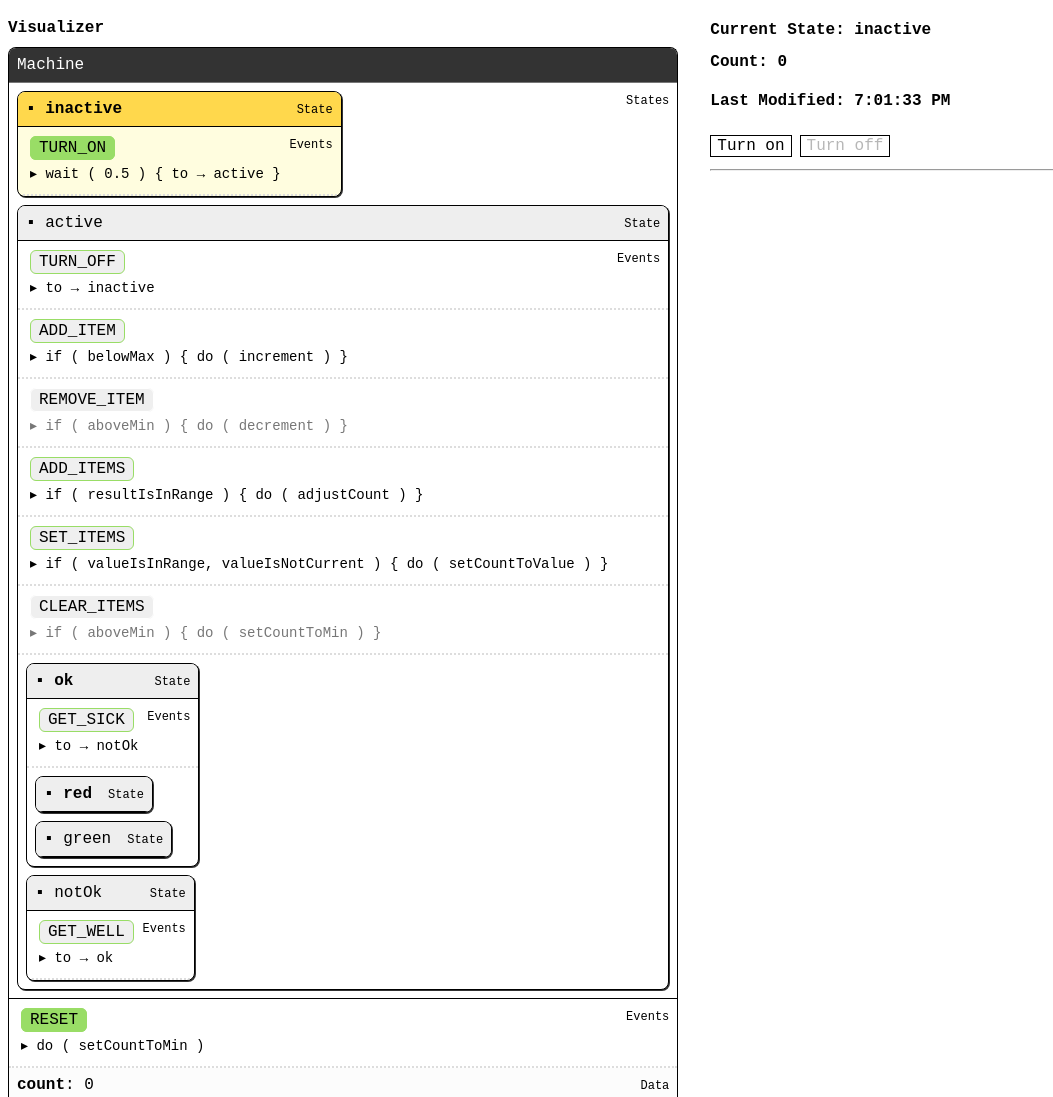
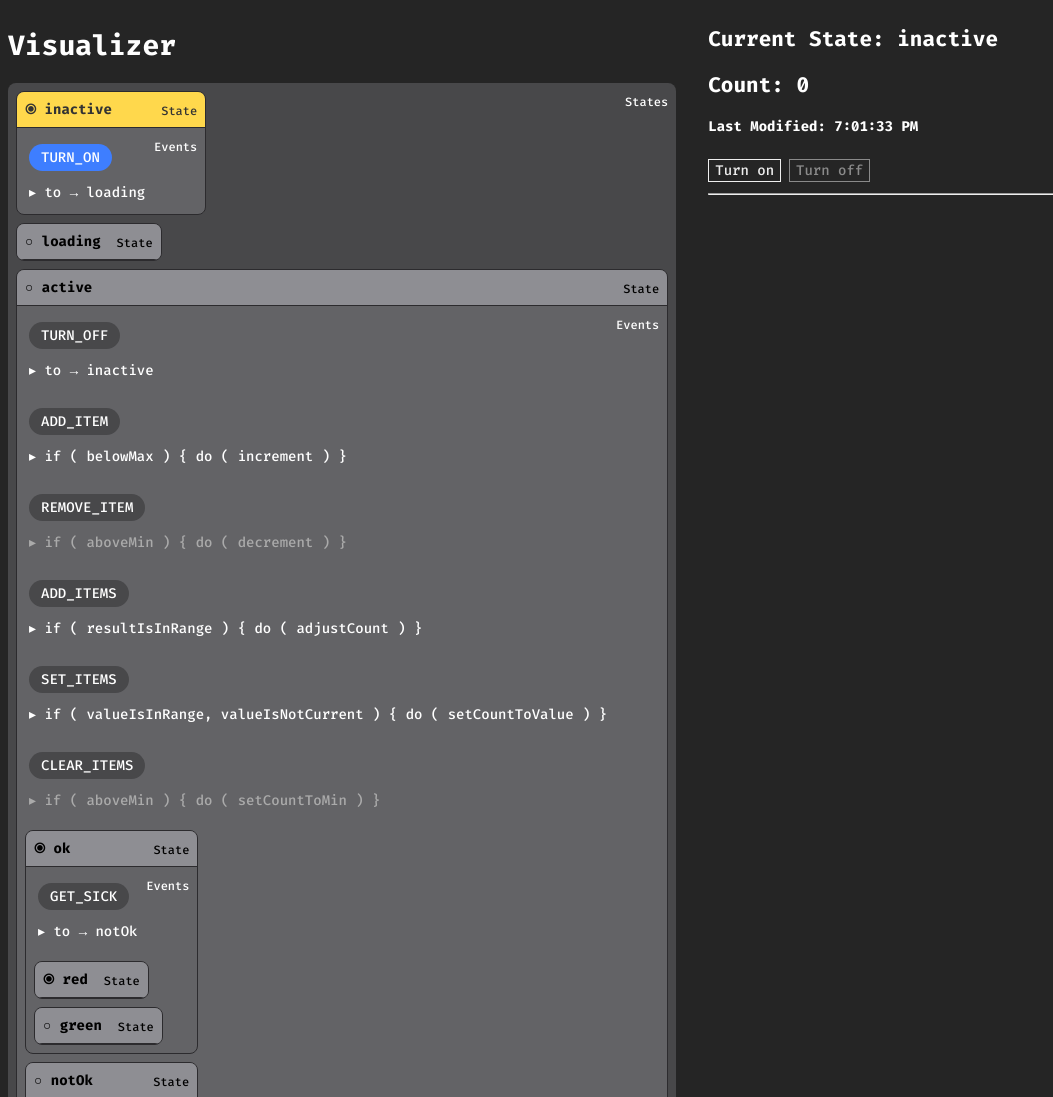
Before and after one commit to steveruizok/react-use-maho, a React app in the folder example/: page / in a window 1280 px wide. Shown: the top 1097 px of the page, without its empty margins (0-1053 px from the left). Built offline with nearby package versions, Linux system fonts and the light colour scheme; some packages are replaced by stand-ins of ours.

Commit message:
Improves visualizer, adds click-to-send-event

```diff
--- a/example/package.json
+++ b/example/package.json
@@ -6,6 +6,8 @@
   "license": "MIT",
   "private": true,
   "dependencies": {
+    "@emotion/core": "^10.0.22",
+    "@emotion/styled": "^10.0.23",
     "react": "link:../node_modules/react",
     "react-dom": "^16.8.6",
     "react-scripts": "^3.0.1",
--- a/example/src/App.js
+++ b/example/src/App.js
@@ -1,7 +1,7 @@
 // @ts-check
 import React from "react"
 import { useMaho } from "react-use-maho"
-import { Visualizer } from "./components/visualizer"
+import { Visualizer } from "./components/Visualizer/"
 
 const ItemCounter = ({ min = 0, max = 10 }) => {
   const [state, send, { isIn, can }] = useMaho({
@@ -14,10 +14,15 @@ const ItemCounter = ({ min = 0, max = 10 }) => {
         on: {
           TURN_ON: [
             {
-              to: "active",
-              wait: 0.5
+              to: "loading"
             }
           ]
+        }
+      },
+      loading: {
+        onEnter: {
+          to: "active",
+          wait: 0.5
         }
       },
       active: {
@@ -25,9 +30,6 @@ const ItemCounter = ({ min = 0, max = 10 }) => {
         states: {
           ok: {
             initial: "red",
-            onEnter: {
-              to: "notOk"
-            },
             states: {
               red: {},
               green: {}
@@ -111,7 +113,7 @@ const ItemCounter = ({ min = 0, max = 10 }) => {
     >
       <div>
         <h1 style={{ width: "fit-content" }}>Visualizer</h1>
-        <Visualizer machine={state} />
+        <Visualizer machine={state} send={send} />
       </div>
       <div>
         <h2>Current State: {state.current.name}</h2>
--- /dev/null
+++ b/example/src/components/Visualizer/EventHandler.js
@@ -0,0 +1,79 @@
+import React from "react"
+import { MachineContext } from "./index"
+
+export function EventHandler({ event }) {
+  const [machine] = React.useContext(MachineContext)
+  let conditions = []
+  let actions = []
+  let handlerCanRun = true
+
+  let string = ""
+
+  // Conditions
+
+  let { if: conds } = event
+  if (conds !== undefined) {
+    conds = Array.isArray(conds) ? conds : Array(conds)
+    for (let cond of conds) {
+      if (typeof cond === "string") {
+        console.log(machine.conditions[cond])
+        const c = machine.conditions[cond]
+        if (!c(machine.data)) {
+          handlerCanRun = false
+        }
+      } else {
+        if (!cond(machine.data)) {
+          handlerCanRun = false
+        }
+      }
+      conditions.push(typeof cond === "string" ? cond : "{...}")
+    }
+  }
+
+  // Actions
+
+  let { do: acts } = event
+  if (acts !== undefined) {
+    acts = Array.isArray(acts) ? acts : Array(acts)
+    for (let act of acts) {
+      actions.push(typeof act === "string" ? act : "{...}")
+    }
+  }
+
+  const actionsString =
+    actions.length > 0 ? "do ( " + actions.join(", ") + " )" : undefined
+
+  // Transitions
+  let { to: transition } = event
+
+  const transitionString =
+    transition === undefined ? undefined : `to → ${transition}`
+
+  string = [transitionString, actionsString].filter(v => v).join(", ")
+
+  // Delays
+
+  let { wait: delay } = event
+
+  if (conditions.length > 0) {
+    string = `if ( ${conditions.join(", ")} ) { ${string} }`
+  }
+
+  if (delay !== undefined) {
+    string = `wait ( ${delay} ) { ${string} }`
+  }
+
+  string = "▸ " + string
+
+  return (
+    <div
+      style={{
+        color: handlerCanRun ? "#fff" : "#aaa",
+        fontSize: 14,
+        paddingTop: 8
+      }}
+    >
+      {string}
+    </div>
+  )
+}
--- /dev/null
+++ b/example/src/components/Visualizer/EventHandlers.js
@@ -0,0 +1,47 @@
+import React from "react"
+import { EventHandler } from "./EventHandler"
+import { MachineContext } from "./index"
+
+export function EventHandlers({ name, inPath, handlers }) {
+  const [machine, send] = React.useContext(MachineContext)
+  if (!Array.isArray(handlers)) handlers = Array(handlers)
+
+  let canRun = handlers.every(handler => {
+    let { if: conds } = handler
+    if (conds !== undefined) {
+      conds = Array.isArray(conds) ? conds : Array(conds)
+      return conds.every(cond => {
+        if (typeof cond === "string") {
+          return machine.conditions[cond](machine.data)
+        } else {
+          return cond(machine.data)
+        }
+      })
+    } else {
+      return true
+    }
+  })
+
+  return (
+    <div style={{ padding: 12, paddingRight: 60 }}>
+      <button
+        onClick={() => send(name)}
+        style={{
+          color: "#fff",
+          backgroundColor: inPath && canRun ? "#3e7eff" : "#48484a",
+          padding: "4px 12px 4px 12px",
+          borderRadius: 32,
+          border: "none",
+          cursor: "pointer",
+          outline: "none"
+        }}
+      >
+        {" "}
+        {name}
+      </button>
+      {handlers.map((h, i) => (
+        <EventHandler key={i} event={h} />
+      ))}
+    </div>
+  )
+}
--- /dev/null
+++ b/example/src/components/Visualizer/Events.js
@@ -0,0 +1,19 @@
+import React from "react"
+import { EventHandlers } from "./EventHandlers"
+import { Label } from "./Label"
+
+export function Events({ inPath, handlers }) {
+  return (
+    <div style={{ position: "relative" }}>
+      <Label>Events</Label>
+      {Object.keys(handlers).map((key, i) => (
+        <EventHandlers
+          key={i}
+          name={key}
+          inPath={inPath}
+          handlers={handlers[key]}
+        />
+      ))}
+    </div>
+  )
+}
--- /dev/null
+++ b/example/src/components/Visualizer/Label.js
@@ -0,0 +1,16 @@
+import React from "react"
+
+export function Label({ children }) {
+  return (
+    <div
+      style={{
+        position: "absolute",
+        top: 11,
+        right: 8,
+        fontSize: 12
+      }}
+    >
+      {children}
+    </div>
+  )
+}
--- /dev/null
+++ b/example/src/components/Visualizer/State.js
@@ -0,0 +1,26 @@
+import React from "react"
+import { States } from "./States"
+import { Label } from "./Label"
+import { Events } from "./Events"
+import { MachineContext } from "./index"
+import { StateContainer, StateHeader } from "./styled"
+
+export function State({ state, isInitial }) {
+  const [machine] = React.useContext(MachineContext)
+  const inPath = machine.path.includes(state)
+
+  return (
+    <StateContainer>
+      <StateHeader inPath={inPath}>
+        <b>
+          {isInitial ? "⦿" : "○"} {state.name}
+        </b>
+        <Label>State</Label>
+      </StateHeader>
+      {state.on !== undefined && <Events inPath={inPath} handlers={state.on} />}{" "}
+      {state.states !== undefined && (
+        <States initial={state.initial} states={state.states} />
+      )}
+    </StateContainer>
+  )
+}
--- /dev/null
+++ b/example/src/components/Visualizer/States.js
@@ -0,0 +1,13 @@
+import React from "react"
+import { StatesBranch } from "./StatesBranch"
+
+export function States({ initial, states }) {
+  return states.map((branch, i) => (
+    <div
+      key={i}
+      style={{ padding: 8, display: "grid", gridAutoFlow: "row", gap: 8 }}
+    >
+      <StatesBranch initial={initial} branch={branch} />
+    </div>
+  ))
+}
--- /dev/null
+++ b/example/src/components/Visualizer/StatesBranch.js
@@ -0,0 +1,8 @@
+import React from "react"
+import { State } from "./State"
+
+export function StatesBranch({ initial, branch }) {
+  return branch.map((state, i) => (
+    <State key={i} state={state} isInitial={initial === state.name} />
+  ))
+}
--- /dev/null
+++ b/example/src/components/Visualizer/index.js
@@ -0,0 +1,64 @@
+// @ts-check
+import React from "react"
+import { Label } from "./Label"
+import { States } from "./States"
+import { Events } from "./Events"
+import { MachineContainer, MachineHeader } from "./styled"
+
+export const MachineContext = React.createContext(null)
+
+export function Visualizer({ machine, send }) {
+  return (
+    <MachineContext.Provider value={[machine, send]}>
+      <MachineContainer>
+        {machine.states !== undefined && (
+          <div
+            style={{
+              borderBottom: "1px solid #000",
+              position: "relative"
+            }}
+          >
+            <Label>States</Label>
+            <States initial={machine.initial} states={machine.states} />
+          </div>
+        )}
+        {machine.on !== undefined && (
+          <Events inPath={true} handlers={machine.on} />
+        )}
+
+        {machine.data !== undefined && (
+          <div
+            style={{
+              padding: 8,
+              borderTop: "1px solid #000",
+              borderBottom: "1px solid #000",
+              position: "relative"
+            }}
+          >
+            <Label>Data</Label>
+            {Object.keys(machine.data).map((key, i) => (
+              <div key={i}>
+                <b>{key}</b>: {JSON.stringify(machine.data[key])}
+              </div>
+            ))}
+          </div>
+        )}
+        {machine.computed !== undefined && (
+          <div
+            style={{
+              padding: 8,
+              position: "relative"
+            }}
+          >
+            <Label>Computed</Label>
+            {Object.keys(machine.computed).map((key, i) => (
+              <div key={i}>
+                <b>{key}</b>: {JSON.stringify(machine.computed[key])}
+              </div>
+            ))}
+          </div>
+        )}
+      </MachineContainer>
+    </MachineContext.Provider>
+  )
+}
--- /dev/null
+++ b/example/src/components/Visualizer/styled.js
@@ -0,0 +1,42 @@
+/** @jsx jsx */
+import { css } from "@emotion/core"
+import styled from "@emotion/styled"
+
+const light = ["#8e8e93", "#aeaeb2", "#c7c7cc", "#d1d1d6", "#e5e5e9", "#f2f2f7"]
+const dark = ["#8e8e93", "#636366", "#48484a", "#3a393c", "#2c2b2e", "#1c1b1e"]
+
+export const MachineContainer = styled.div`
+  background-color: ${dark[2]};
+  border-radius: 8px;
+  overflow: hidden;
+  width: fit-content;
+`
+
+export const MachineHeader = styled.div`
+  background-color: ${dark[3]};
+  padding: 8px 12px;
+  border-bottom: 1px solid ${dark[4]};
+`
+
+export const StateContainer = styled.div`
+  border: 1px solid ${dark[4]};
+  background-color: ${dark[1]};
+  border-radius: 8px;
+  overflow: hidden;
+  width: fit-content;
+`
+
+export const StateHeader = styled.div`
+  background-color: ${({ inPath }) => (inPath ? "#ffd84c" : dark[0])};
+  color: ${({ inPath }) => (inPath ? "#333" : "#000")};
+  font-style: bold;
+  padding: 8px;
+  padding-right: 60px;
+  border-bottom: 1px solid ${dark[4]};
+`
+
+export const EventName = styled.span``
+
+export const Event = styled.div``
+
+export const Section = styled.div``
--- a/example/src/components/visualizer.js
+++ /dev/null
@@ -1,281 +0,0 @@
-// @ts-check
-import React from "react"
-
-const MachineContext = React.createContext(null)
-
-export function Visualizer({ machine }) {
-  return (
-    <MachineContext.Provider value={machine}>
-      <div
-        style={{
-          border: "1px solid #000",
-          borderBottom: "1px solid #777",
-          borderRadius: 8,
-          overflow: "hidden",
-          width: "fit-content"
-        }}
-      >
-        <div
-          style={{
-            padding: 8,
-            backgroundColor: "#333",
-            color: "#fff",
-            borderBottom: "1px solid #777"
-          }}
-        >
-          Machine
-        </div>
-        {machine.states !== undefined && (
-          <div
-            style={{
-              borderBottom: "1px solid #000",
-              position: "relative"
-            }}
-          >
-            <Label>States</Label>
-            <States initial={machine.initial} states={machine.states} />
-          </div>
-        )}
-        {machine.on !== undefined && (
-          <Events inPath={true} handlers={machine.on} />
-        )}
-
-        {machine.data !== undefined && (
-          <div
-            style={{
-              backgroundColor: "#fcfcfc",
-              padding: 8,
-              borderBottom: "1px solid #000",
-              position: "relative"
-            }}
-          >
-            <Label>Data</Label>
-            {Object.keys(machine.data).map((key, i) => (
-              <div key={i}>
-                <b>{key}</b>: {JSON.stringify(machine.data[key])}
-              </div>
-            ))}
-          </div>
-        )}
-        {machine.computed !== undefined && (
-          <div
-            style={{
-              backgroundColor: "#fcfcfc",
-              padding: 8,
-              position: "relative"
-            }}
-          >
-            <Label>Computed</Label>
-            {Object.keys(machine.computed).map((key, i) => (
-              <div key={i}>
-                <b>{key}</b>: {JSON.stringify(machine.computed[key])}
-              </div>
-            ))}
-          </div>
-        )}
-      </div>
-    </MachineContext.Provider>
-  )
-}
-
-function Label({ children }) {
-  return (
-    <div
-      style={{
-        position: "absolute",
-        top: 11,
-        right: 8,
-        fontSize: 12
-      }}
-    >
-      {children}
-    </div>
-  )
-}
-
-function States({ initial, states }) {
-  return states.map((branch, i) => (
-    <div
-      key={i}
-      style={{ padding: 8, display: "grid", gridAutoFlow: "row", gap: 8 }}
-    >
-      <StatesBranch initial={initial} branch={branch} />
-    </div>
-  ))
-}
-
-function StatesBranch({ initial, branch }) {
-  return branch.map((state, i) => (
-    <State key={i} state={state} isInitial={initial === state.name} />
-  ))
-}
-
-function State({ state, isInitial }) {
-  const machine = React.useContext(MachineContext)
-  const inPath = machine.path.includes(state)
-
-  return (
-    <div
-      style={{
-        border: "1px solid #000",
-        borderRadius: 8,
-        overflow: "hidden",
-        width: "fit-content",
-        backgroundColor: inPath ? "#fffddf" : "#fff",
-        boxShadow: "1px 1px 0px #333",
-        position: "relative"
-      }}
-    >
-      <Label>State</Label>
-      <div
-        style={{
-          backgroundColor: inPath ? "#ffd84c" : "#eee",
-          borderBottom: "1px solid #000",
-          padding: 8,
-          paddingRight: 60
-        }}
-      >
-        ▪︎ {isInitial ? <b>{state.name}</b> : state.name}
-      </div>
-      {state.on !== undefined && <Events inPath={inPath} handlers={state.on} />}{" "}
-      {state.states !== undefined && (
-        <States initial={state.initial} states={state.states} />
-      )}
-    </div>
-  )
-}
-
-function Events({ inPath, handlers }) {
-  return (
-    <div style={{ position: "relative" }}>
-      <Label>Events</Label>
-      {Object.keys(handlers).map((key, i) => (
-        <EventHandlers
-          key={i}
-          name={key}
-          inPath={inPath}
-          handlers={handlers[key]}
-        />
-      ))}
-    </div>
-  )
-}
-
-function EventHandlers({ name, inPath, handlers }) {
-  const machine = React.useContext(MachineContext)
-  if (!Array.isArray(handlers)) handlers = Array(handlers)
-
-  let canRun = handlers.every(handler => {
-    let { if: conds } = handler
-    if (conds !== undefined) {
-      conds = Array.isArray(conds) ? conds : Array(conds)
-      return conds.every(cond => {
-        if (typeof cond === "string") {
-          return machine.conditions[cond](machine.data)
-        } else {
-          return cond(machine.data)
-        }
-      })
-    } else {
-      return true
-    }
-  })
-
-  return (
-    <div
-      style={{ borderBottom: "2px dotted #ddd", padding: 12, paddingRight: 60 }}
-    >
-      <span
-        style={{
-          backgroundColor: inPath && canRun ? "#99dd66" : "#efefef",
-          padding: "2px 8px 2px 8px",
-          border: `1px solid ${canRun ? "#99dd66" : "#fff"}`,
-          borderRadius: 6,
-          fontSize: 16
-        }}
-      >
-        {" "}
-        {name}
-      </span>
-      {handlers.map((h, i) => (
-        <EventHandler key={i} event={h} />
-      ))}
-    </div>
-  )
-}
-
-function EventHandler({ event }) {
-  const machine = React.useContext(MachineContext)
-  let conditions = []
-  let actions = []
-  let handlerCanRun = true
-
-  let string = ""
-
-  // Conditions
-
-  let { if: conds } = event
-  if (conds !== undefined) {
-    conds = Array.isArray(conds) ? conds : Array(conds)
-    for (let cond of conds) {
-      if (typeof cond === "string") {
-        const c = machine.conditions[cond]
-        if (!c(machine.data)) {
-          handlerCanRun = false
-        }
-      } else {
-        if (!cond(machine.data)) {
-          handlerCanRun = false
-        }
-      }
-      conditions.push(typeof cond === "string" ? cond : "{...}")
-    }
-  }
-
-  // Actions
-
-  let { do: acts } = event
-  if (acts !== undefined) {
-    acts = Array.isArray(acts) ? acts : Array(acts)
-    for (let act of acts) {
-      actions.push(typeof act === "string" ? act : "{...}")
-    }
-  }
-
-  const actionsString =
-    actions.length > 0 ? "do ( " + actions.join(", ") + " )" : undefined
-
-  // Transitions
-  let { to: transition } = event
-
-  const transitionString =
-    transition === undefined ? undefined : `to → ${transition}`
-
-  string = [transitionString, actionsString].filter(v => v).join(", ")
-
-  // Delays
-
-  let { wait: delay } = event
-
-  if (conditions.length > 0) {
-    string = `if ( ${conditions.join(", ")} ) { ${string} }`
-  }
-
-  if (delay !== undefined) {
-    string = `wait ( ${delay} ) { ${string} }`
-  }
-
-  string = "▸ " + string
-
-  return (
-    <div
-      style={{
-        color: handlerCanRun ? "#000" : "#777",
-        fontSize: 14,
-        paddingTop: 8
-      }}
-    >
-      {string}
-    </div>
-  )
-}
--- a/example/src/index.css
+++ b/example/src/index.css
@@ -1,11 +1,26 @@
+@import url("https://fonts.googleapis.com/css?family=Fira+Code:500,700&display=swap");
 body,
 * {
-  font-family: monospace;
-  font-size: 16px;
+  box-sizing: border-box;
+  position: relative;
+}
+
+body {
+  background: #252525;
+  color: #fff;
+  font-family: "Fira Code", monospace;
+  font-size: 14px;
 }
 
 button {
-  border: 1px solid #000;
+  border: 1px solid #eee;
   background: none;
   margin: 4px 8px 4px 0px;
+  color: #eee;
+  font-family: "Fira Code", monospace;
+  font-size: 14px;
 }
+
+button:disabled {
+  opacity: 0.5;
+}
--- a/package.json
+++ b/package.json
@@ -30,6 +30,7 @@
     "@vx/hierarchy": "^0.0.192",
     "@vx/shape": "^0.0.192",
     "d3-hierarchy": "^1.1.9",
+    "emotion": "^10.0.23",
     "immer": "^5.0.0",
     "lodash-es": "^4.17.15",
     "use-immer": "^0.3.5"
```
Also changed, not shown: src/useMaho2.ts (+12 -0 lines), 2 other files.
